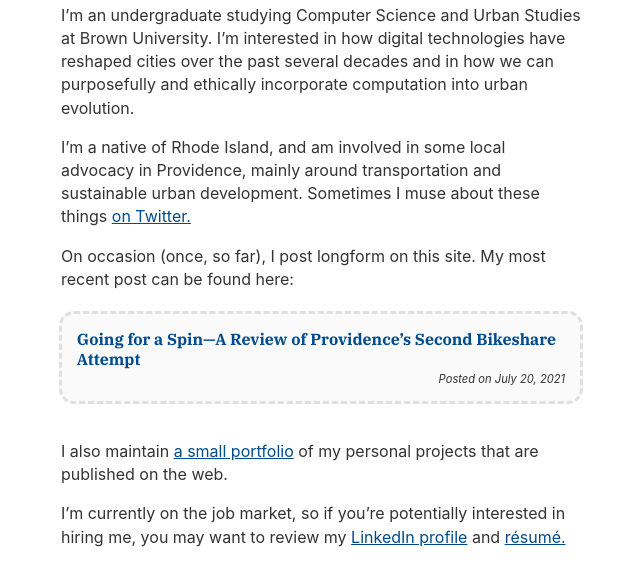
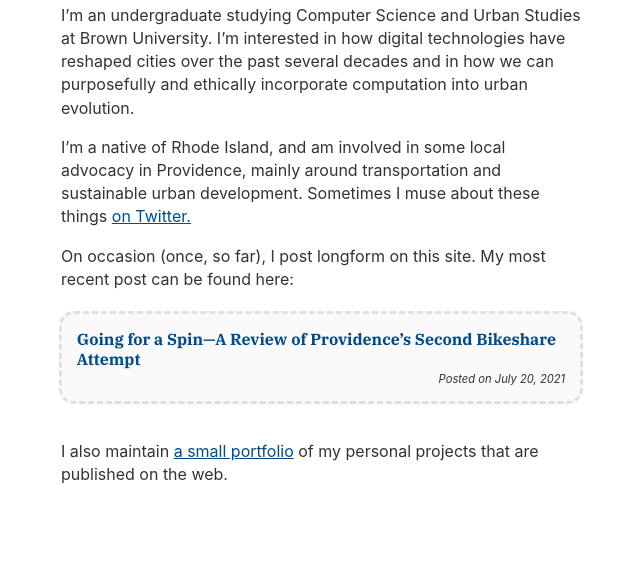
Before and after one commit to chris-sarli/chris.sarl, an Eleventy site: page index.njk in a window 1280 px wide. Shown: the part 65-650 px from the top of the page, without its empty margins (319-959 px from the left). Built offline with nearby package versions, Linux system fonts and the light colour scheme; Eleventy itself is replaced by a stand-in of ours; files that its build step writes are made by us from their sources; a web font is replaced by a local one.

Commit message:
remove job search words

```diff
--- a/index.njk
+++ b/index.njk
@@ -18,6 +18,4 @@
 <div class="single-column-container">
 
   <p>I also maintain <a href="/projects">a small portfolio</a> of my personal projects that are published on the web.</p>
-
-  <p>I&rsquo;m currently on the job market, so if you&rsquo;re potentially interested in hiring me, you may want to review my <a href="https://www.linkedin.com/in/csarli/">LinkedIn profile</a> and <a href="/files/csarli-résumé.pdf">résumé.</a></p>
 </div>
```
